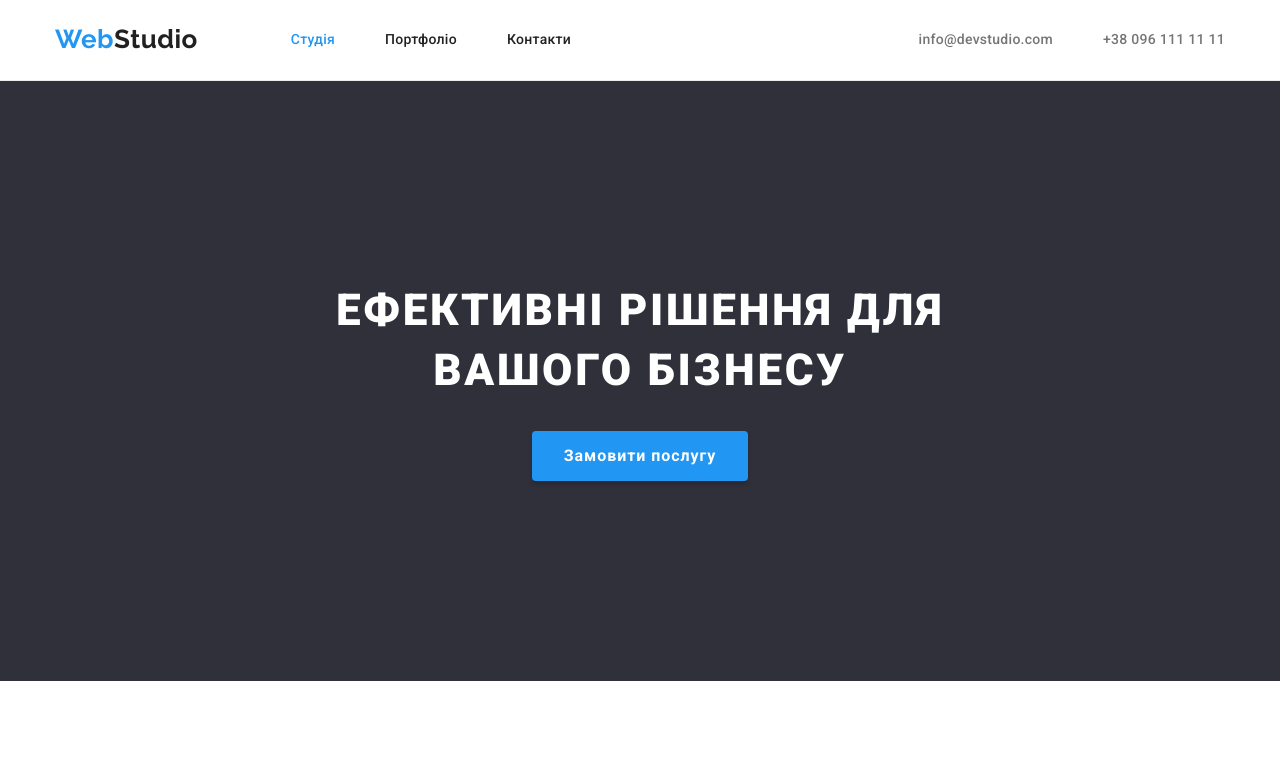
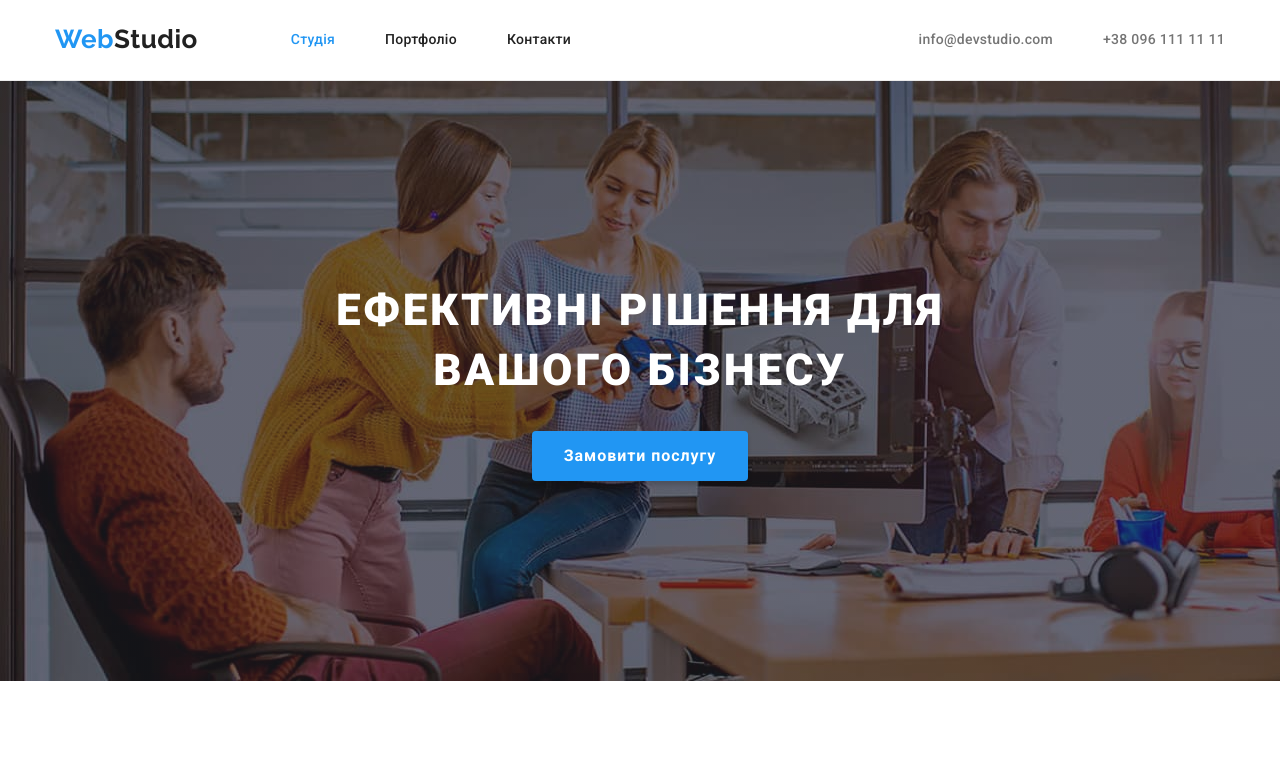
Before and after one commit to AndriiKrymchak/goit-markup-hw-04, a plain HTML site: page index.html in a window 1280 px wide. Shown: the top 771 px of the page. Drawn offline with nearby package versions, Linux system fonts and the light colour scheme.

Commit message:
add hero backgroung

```diff
--- a/css/styles.css
+++ b/css/styles.css
@@ -184,6 +184,11 @@ img {
   align-items: center;
   padding-top: 200px;
   padding-bottom: 200px;
+  max-width: 1600px;
+  height: 600px;
+  margin: 0 auto;
+  background-image: linear-gradient(to right, rgba(47, 48, 58, 0.4), rgba(47, 48, 58, 0.4)),
+    url(../images/herobackground.jpg);
 }
 
 .hero-title {
```
